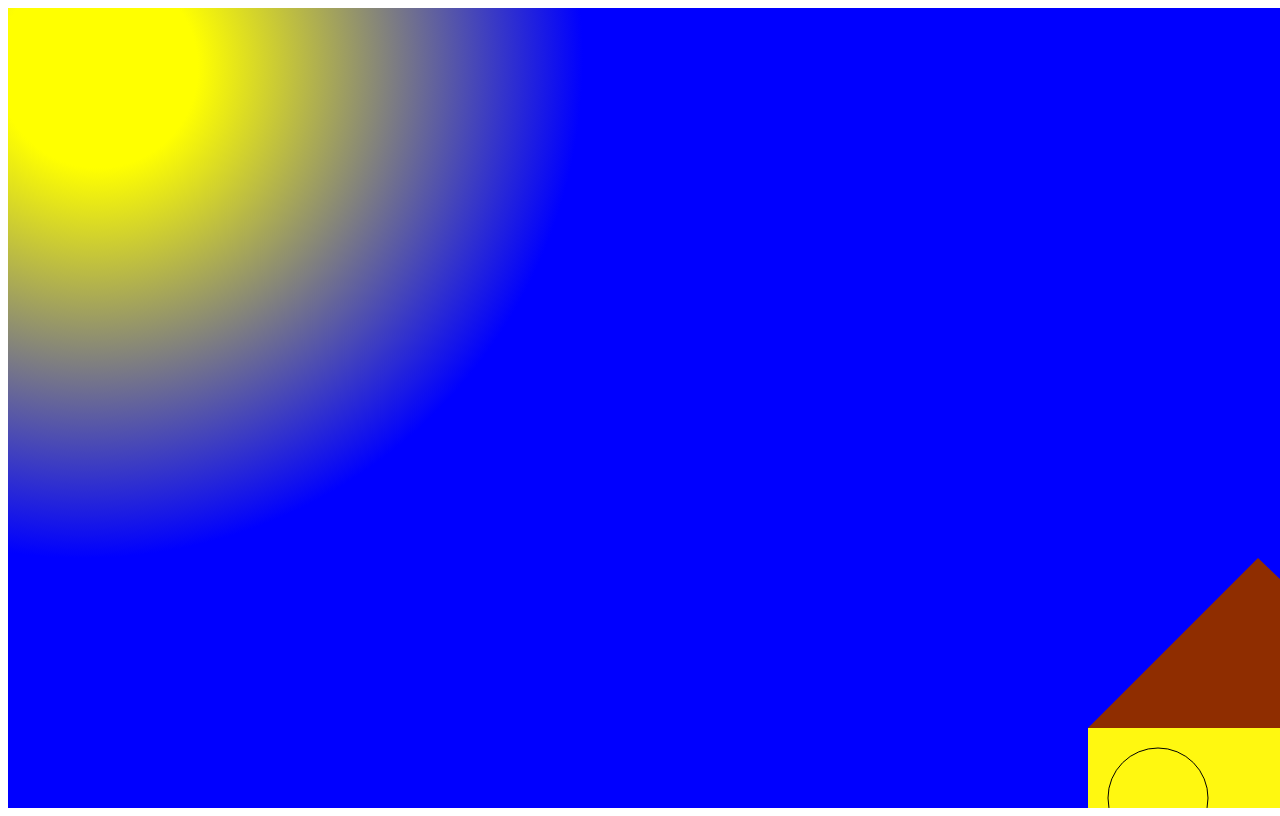
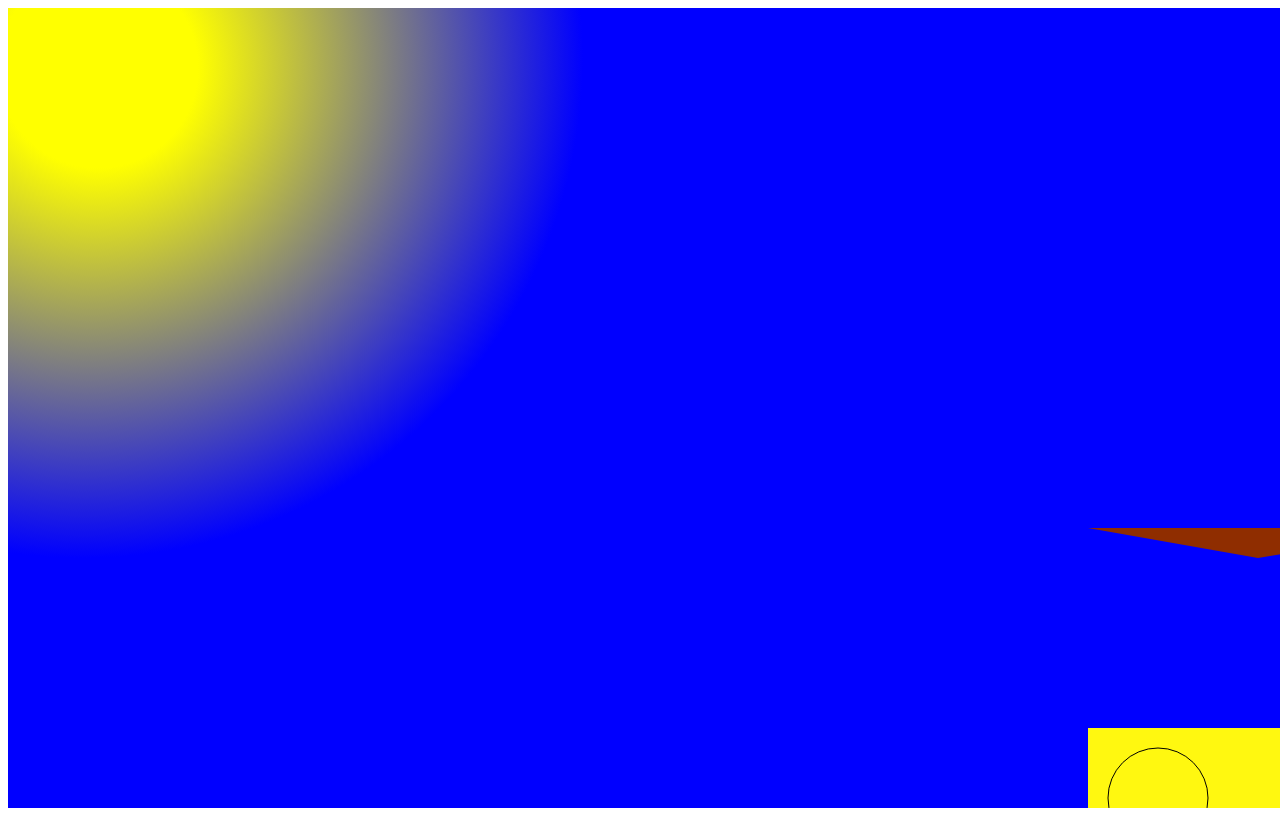
Before and after one commit to Duhxnush/Duhxnush.github.io, a plain HTML site: page canvas.html in a window 1280 px wide. Drawn offline with Linux system fonts and the light colour scheme.

Commit message:
Update canvas.html

```diff
--- a/canvas.html
+++ b/canvas.html
@@ -21,9 +21,9 @@ ctx.stroke();
 
 ctx.beginPath();
 ctx.fillStyle="#8F2D00";
-    ctx.moveTo(1080, 720);
+    ctx.moveTo(1080, 520);
     ctx.lineTo(1250, 550);
-    ctx.lineTo(1428, 720);
+    ctx.lineTo(1428, 520);
     ctx.fill();
 
     ctx.beginPath();
```
